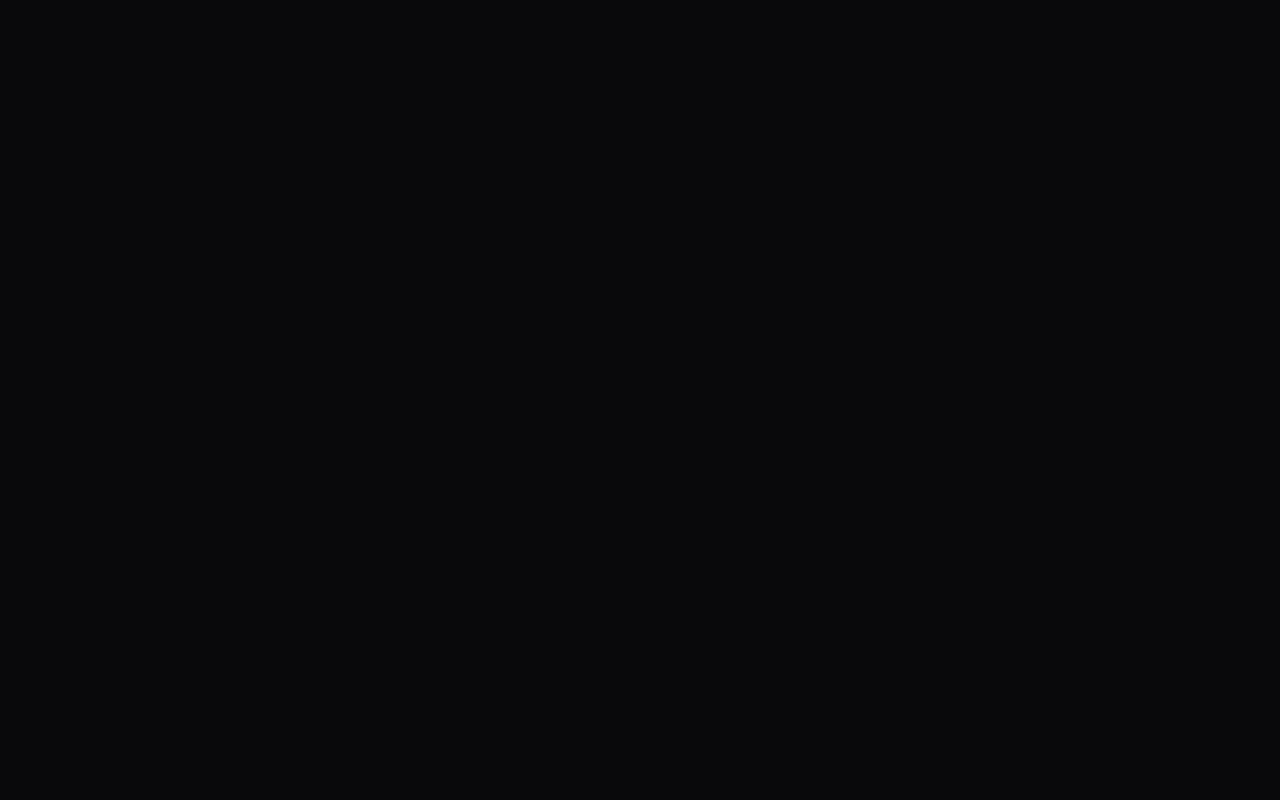
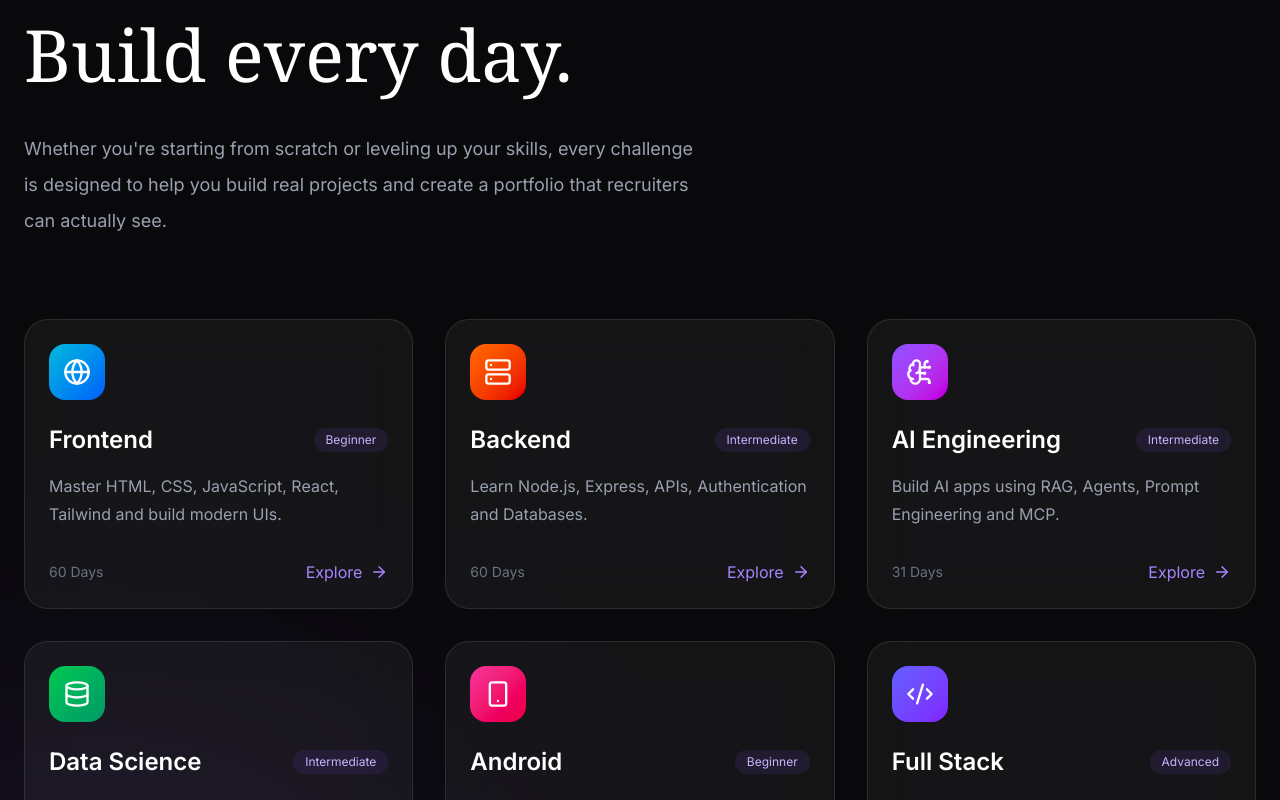
Before and after one commit to omkar-2225/ABTALKS-Hackathon-WebRedesign, a React (Vite) app: page / in a window 1280 px wide. Shown: the part 2760-3560 px from the top of the page. Before the commit the page ends 2483 px from the top, so only its background shows below. Built offline with nearby package versions, Linux system fonts and the light colour scheme.

Commit message:
implement landing page challenge track selection

```diff
--- /dev/null
+++ b/src/components/ChallengeTracks/ChallengeTracks.jsx
@@ -0,0 +1,61 @@
+import { motion } from "framer-motion";
+import TrackCard from "./TrackCard";
+import tracks from "./tracksData";
+
+export default function ChallengeTracks() {
+  return (
+    <section className="py-36">
+
+      <div className="container-custom">
+
+        {/* Heading */}
+
+        <motion.div
+          initial={{ opacity: 0, y: 40 }}
+          whileInView={{ opacity: 1, y: 0 }}
+          viewport={{ once: true }}
+          transition={{ duration: .8 }}
+          className="max-w-3xl"
+        >
+
+          <p className="uppercase tracking-[0.45em] text-violet-400 text-sm">
+
+            CHOOSE YOUR CHALLENGE
+
+          </p>
+
+          <h2 className="mt-8 font-serif text-5xl text-white leading-tight lg:text-7xl">
+
+            Pick a track.
+
+            <br />
+
+            Build every day.
+
+          </h2>
+
+          <p className="mt-8 text-lg leading-9 text-gray-400 max-w-2xl">
+
+            Whether you're starting from scratch or leveling up your skills,
+            every challenge is designed to help you build real projects and
+            create a portfolio that recruiters can actually see.
+
+          </p>
+
+        </motion.div>
+
+        {/* Cards */}
+
+        <div className="mt-20 grid gap-8 md:grid-cols-2 xl:grid-cols-3">
+
+          {tracks.map((track) => (
+            <TrackCard key={track.id} {...track} />
+          ))}
+
+        </div>
+
+      </div>
+
+    </section>
+  );
+}
--- /dev/null
+++ b/src/components/ChallengeTracks/TrackCard.jsx
@@ -0,0 +1,43 @@
+import { motion } from "framer-motion";
+import { ArrowRight } from "lucide-react";
+
+export default function TrackCard({
+  icon: Icon,
+  title,
+  duration,
+  level,
+  description,
+  color,
+}) {
+  return (
+    <motion.div
+      whileHover={{ y: -8, scale: 1.02 }}
+      transition={{ duration: 0.3 }}
+      className="group rounded-3xl border border-white/10 bg-white/5 backdrop-blur-xl p-6 hover:border-violet-500/50 transition-all"
+    >
+      <div
+        className={`w-14 h-14 rounded-2xl bg-gradient-to-br ${color} flex items-center justify-center`}
+      >
+        <Icon className="text-white" size={28} />
+      </div>
+
+      <div className="mt-6 flex items-center justify-between">
+        <h3 className="text-2xl font-semibold text-white">{title}</h3>
+
+        <span className="rounded-full bg-violet-500/10 px-3 py-1 text-xs text-violet-300">
+          {level}
+        </span>
+      </div>
+
+      <p className="mt-4 text-gray-400 leading-7">{description}</p>
+
+      <div className="mt-8 flex items-center justify-between">
+        <span className="text-sm text-gray-500">{duration}</span>
+
+        <button className="flex items-center gap-2 text-violet-400 group-hover:gap-3 transition-all">
+          Explore <ArrowRight size={18} />
+        </button>
+      </div>
+    </motion.div>
+  );
+}
--- /dev/null
+++ b/src/components/ChallengeTracks/tracksData.js
@@ -0,0 +1,73 @@
+import {
+  Code2,
+  Globe,
+  BrainCircuit,
+  Database,
+  Server,
+  Smartphone,
+} from "lucide-react";
+
+const tracks = [
+  {
+    id: 1,
+    icon: Globe,
+    title: "Frontend",
+    duration: "60 Days",
+    level: "Beginner",
+    color: "from-cyan-500 to-blue-600",
+    description:
+      "Master HTML, CSS, JavaScript, React, Tailwind and build modern UIs.",
+  },
+  {
+    id: 2,
+    icon: Server,
+    title: "Backend",
+    duration: "60 Days",
+    level: "Intermediate",
+    color: "from-orange-500 to-red-600",
+    description:
+      "Learn Node.js, Express, APIs, Authentication and Databases.",
+  },
+  {
+    id: 3,
+    icon: BrainCircuit,
+    title: "AI Engineering",
+    duration: "31 Days",
+    level: "Intermediate",
+    color: "from-violet-500 to-fuchsia-600",
+    description:
+      "Build AI apps using RAG, Agents, Prompt Engineering and MCP.",
+  },
+  {
+    id: 4,
+    icon: Database,
+    title: "Data Science",
+    duration: "60 Days",
+    level: "Intermediate",
+    color: "from-green-500 to-emerald-600",
+    description:
+      "Python, Pandas, Machine Learning and Data Visualization.",
+  },
+  {
+    id: 5,
+    icon: Smartphone,
+    title: "Android",
+    duration: "60 Days",
+    level: "Beginner",
+    color: "from-pink-500 to-rose-600",
+    description:
+      "Build Android apps with Kotlin, Firebase and Jetpack Compose.",
+  },
+  {
+    id: 6,
+    icon: Code2,
+    title: "Full Stack",
+    duration: "60 Days",
+    level: "Advanced",
+    color: "from-indigo-500 to-violet-600",
+    description:
+      "End-to-end web development with React, Node.js and MongoDB.",
+  },
+];
+
+export default tracks;
--- a/src/components/Stats/Stats.jsx
+++ b/src/components/Stats/Stats.jsx
@@ -29,7 +29,7 @@ export default function Stats() {
             <h2 className="mt-8 font-serif text-5xl leading-tight text-white lg:text-6xl">
                 Not another coding platform.
                 <br />
-                <h3 className="text-[#7c3aed]">A daily proof of your growth.</h3>
+                <span className="text-[#7c3aed]">A daily proof of your growth.</span>
             </h2>
 
             <p className="mt-7 max-w-xl text-lg leading-9 text-gray-400">
--- a/src/components/Tracks/index.jsx
+++ /dev/null
@@ -1,30 +0,0 @@
-import React from 'react';
-import { tracksData } from '../../data/tracks';
-
-export default function Tracks() {
-  return (
-    <section id="tracks" className="py-20 bg-slate-950/80 border-t border-slate-800/80">
-      <div className="max-w-7xl mx-auto px-4 sm:px-6 lg:px-8">
-        <div className="text-center mb-16">
-          <h2 className="text-3xl sm:text-4xl font-extrabold text-white">Innovation Tracks</h2>
-          <p className="text-slate-400 mt-2">Pick a track that aligns with your passion and skill set.</p>
-        </div>
-        <div className="grid grid-cols-1 md:grid-cols-2 gap-8">
-          {tracksData.map((track) => (
-            <div key={track.id} className="p-8 rounded-2xl bg-slate-900 border border-slate-800 flex flex-col justify-between">
-              <div>
-                <span className="text-xs font-semibold text-rose-400 uppercase tracking-wider">Prize: {track.prize}</span>
-                <h3 className="text-2xl font-bold text-white mt-1 mb-3">{track.title}</h3>
-                <p className="text-slate-400 text-sm leading-relaxed">{track.description}</p>
-              </div>
-              <div className="mt-6 pt-4 border-t border-slate-800 flex items-center justify-between">
-                <span className="text-xs text-slate-500 font-mono">ID: {track.id}</span>
-                <button className="text-xs font-bold text-rose-400 hover:text-rose-300">View Details →</button>
-              </div>
-            </div>
-          ))}
-        </div>
-      </div>
-    </section>
-  );
-}
--- a/src/pages/Landing.jsx
+++ b/src/pages/Landing.jsx
@@ -2,6 +2,7 @@ import Navbar from "../components/Navbar/Navbar";
 import Hero from "../components/Hero/Hero";
 import QuoteDivider from "../components/QuoteDivider/QuoteDivider";
 import Stats from "../components/Stats/Stats";
+import ChallengeTracks from "../components/ChallengeTracks/ChallengeTracks";
 
 export default function Landing() {
   return (
@@ -17,6 +18,7 @@ export default function Landing() {
       <Hero />
       <QuoteDivider />
       <Stats />
+      <ChallengeTracks />
     </main>
   );
 }
```
